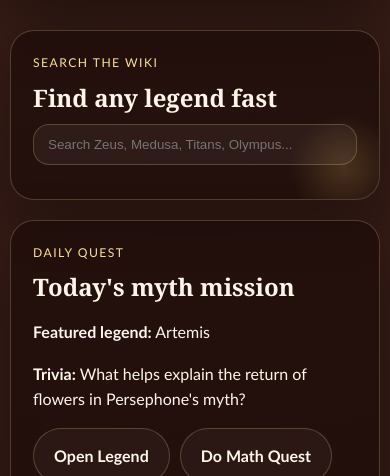
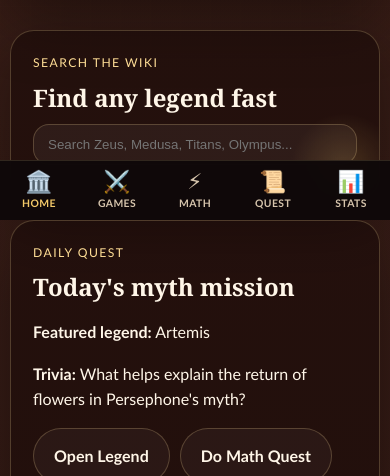
Before and after one commit to JorpyJorps/greek-mythology-site, a website: page index.html in a window 390 px wide. Shown: the part 624-1100 px from the top of the page. Drawn offline with Linux system fonts and the light colour scheme.

Commit message:
Phase 2: PWA manifest, service worker, bottom mobile nav

```diff
--- a/index.html
+++ b/index.html
@@ -4,6 +4,7 @@
     <meta charset="UTF-8" />
     <meta name="viewport" content="width=device-width, initial-scale=1.0" />
     <title>Miles' Greek Mythology Explorer</title>
+    <link rel="manifest" href="/manifest.json" />
     <link rel="stylesheet" href="./styles.css?v=37" />
   </head>
   <body id="top">
@@ -264,5 +265,6 @@
     </div>
 
     <script type="module" src="./script.js?v=15"></script>
+    <script src="/nav.js"></script>
   </body>
 </html>
--- /dev/null
+++ b/nav.js
@@ -0,0 +1,31 @@
+// Register service worker
+if ('serviceWorker' in navigator) {
+  navigator.serviceWorker.register('/sw.js').catch(() => {});
+}
+
+// Inject bottom mobile nav
+(function () {
+  const page = location.pathname.split('/').pop() || 'index.html';
+
+  const links = [
+    { href: '/index.html',  label: 'Home',  icon: '🏛️' },
+    { href: '/games.html',  label: 'Games', icon: '⚔️' },
+    { href: '/math.html',   label: 'Math',  icon: '⚡' },
+    { href: '/quest.html',  label: 'Quest', icon: '📜' },
+    { href: '/stats.html',  label: 'Stats', icon: '📊' },
+  ];
+
+  const nav = document.createElement('nav');
+  nav.className = 'mobile-bottom-nav';
+  nav.setAttribute('aria-label', 'Main navigation');
+
+  nav.innerHTML = links.map(l => {
+    const active = page === l.href.slice(1) ? ' aria-current="page"' : '';
+    return `<a href="${l.href}" class="mobile-nav-item"${active}>
+      <span class="mobile-nav-icon" aria-hidden="true">${l.icon}</span>
+      <span class="mobile-nav-label">${l.label}</span>
+    </a>`;
+  }).join('');
+
+  document.body.appendChild(nav);
+})();
--- a/styles.css
+++ b/styles.css
@@ -2598,3 +2598,55 @@ button {
     height: auto;
   }
 }
+
+/* ── Bottom mobile nav ─────────────────────────────────── */
+.mobile-bottom-nav {
+  display: none;
+}
+
+@media (max-width: 720px) {
+  .mobile-bottom-nav {
+    display: flex;
+    position: fixed;
+    bottom: 0;
+    left: 0;
+    right: 0;
+    z-index: 100;
+    background: rgba(15, 9, 10, 0.97);
+    border-top: 1px solid rgba(255, 223, 155, 0.14);
+    backdrop-filter: blur(12px);
+    -webkit-backdrop-filter: blur(12px);
+    padding-bottom: env(safe-area-inset-bottom);
+  }
+
+  .mobile-nav-item {
+    flex: 1;
+    display: flex;
+    flex-direction: column;
+    align-items: center;
+    justify-content: center;
+    gap: 3px;
+    padding: 10px 4px 8px;
+    color: var(--muted);
+    text-decoration: none;
+    font-size: 0.65rem;
+    font-weight: 600;
+    letter-spacing: 0.04em;
+    text-transform: uppercase;
+    transition: color 0.15s;
+  }
+
+  .mobile-nav-item[aria-current="page"] {
+    color: var(--gold);
+  }
+
+  .mobile-nav-icon {
+    font-size: 1.35rem;
+    line-height: 1;
+  }
+
+  /* push page content above the nav bar */
+  body {
+    padding-bottom: calc(64px + env(safe-area-inset-bottom));
+  }
+}
```
Also changed, not shown: compare.html (+2 -0 lines), family-tree.html (+2 -0 lines), games.html (+2 -0 lines), map.html (+2 -0 lines), math.html (+2 -0 lines), profile.html (+2 -0 lines), quest.html (+2 -0 lines), secret-challenge.html (+2 -0 lines), stats.html (+2 -0 lines), story.html (+2 -0 lines), sw.js (added, +55 -0 lines), trophy-room.html (+2 -0 lines), assets/icons/icon.svg (added), manifest.json (added).
